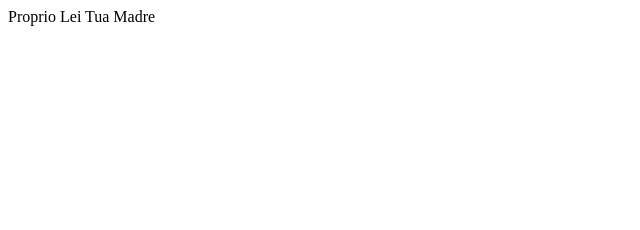
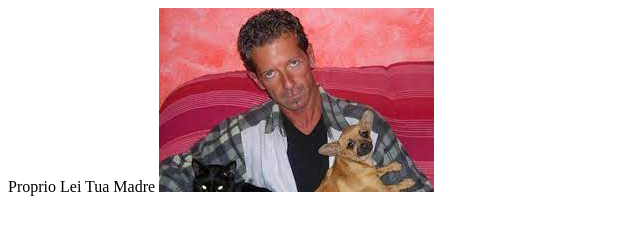
Before and after one commit to Shimakai/learninghtml.github.io, a plain HTML site: page index.html in a window 1280 px wide. Shown: the whole page, without its empty margins (0-640 px from the left). Drawn offline with Linux system fonts and the light colour scheme.

Commit message:
Update index.html

```diff
--- a/index.html
+++ b/index.html
@@ -1,5 +1,10 @@
 <html>
 	<title>Tua Madre</title>
-	<head> Proprio Lei</head>
-	<body> Tua Madre</body>
+	<head>
+		Proprio Lei
+	</head>
+	<body>
+		Tua Madre
+	</body>
+	<img src ="immagine_2023-03-03_075750096.png" alt "Tua_Madre">
 </html>
```
